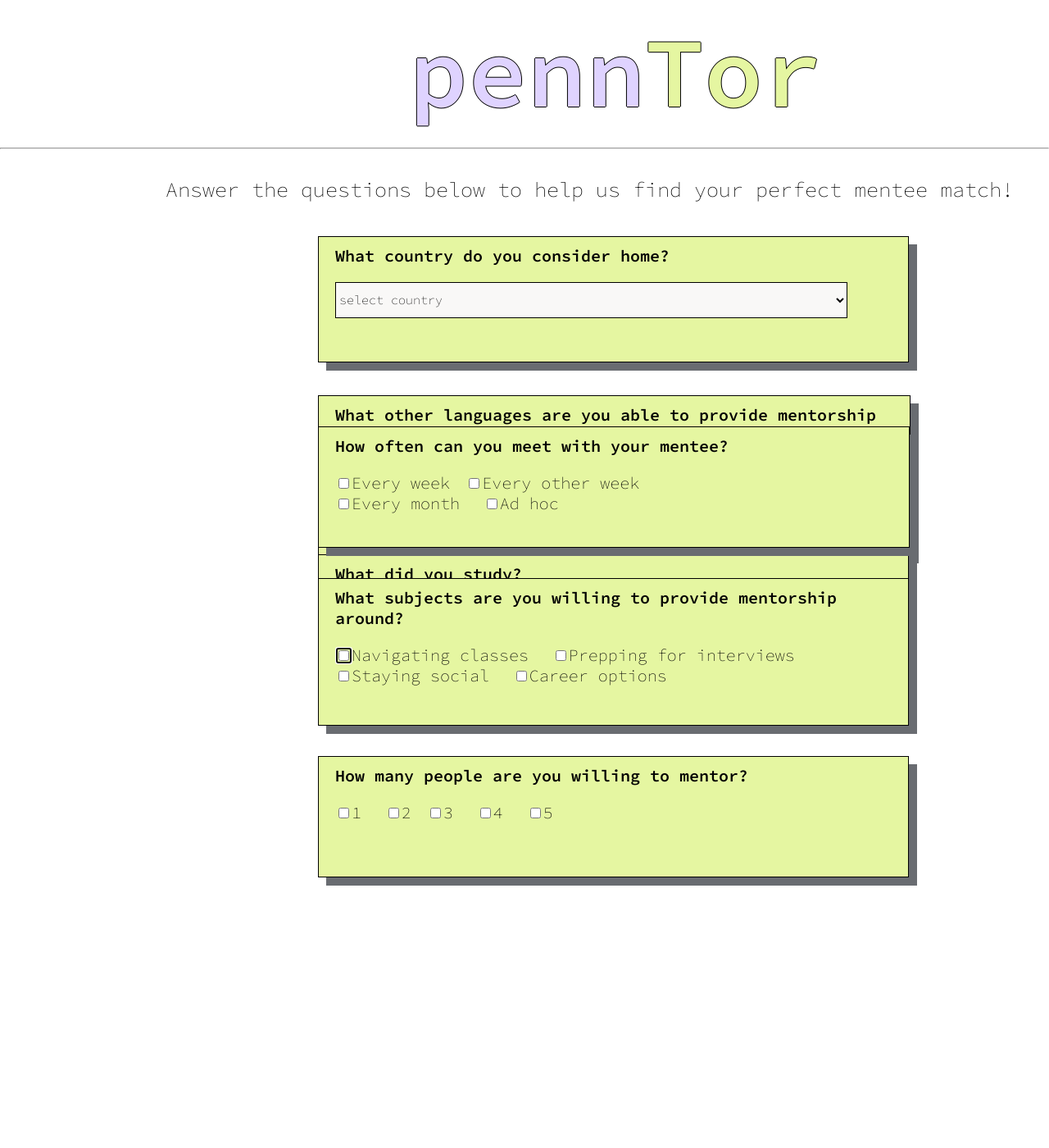
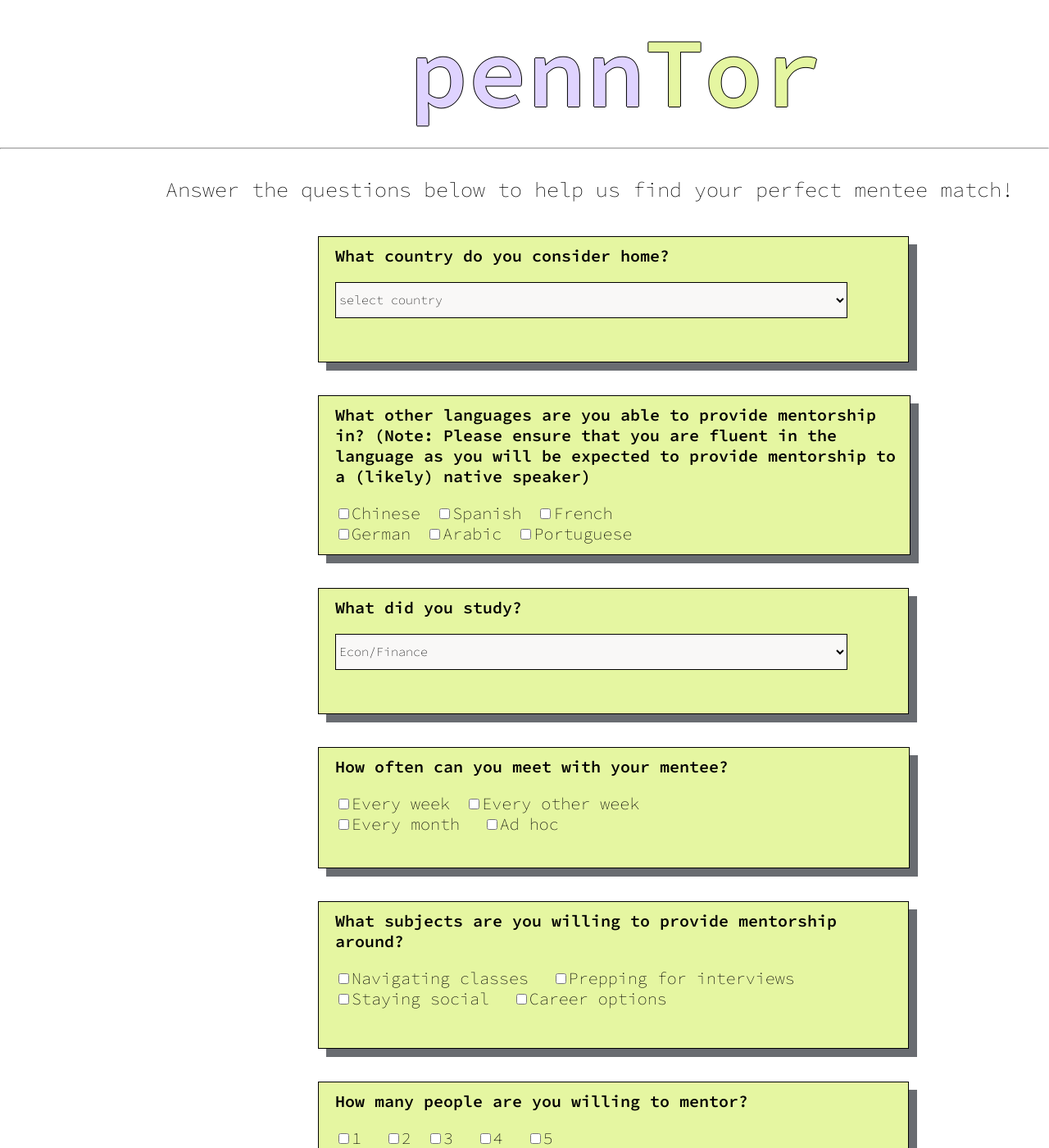
Before and after one commit to joycewang3/pennTor, a React (Create React App) app in the folder client/: page / in a window 1280 px wide. Shown: the top 1400 px of the page at 82% size. Built offline with nearby package versions, Linux system fonts and the light colour scheme; a web font is replaced by a local one.

Commit message:
Change some inputs

```diff
--- a/client/src/Mentor.css
+++ b/client/src/Mentor.css
@@ -87,7 +87,7 @@
   width: 721px;
   height: 154px;
   left: 388px;
-  top: 676px;
+  top: 717px;
 
   background: #e5f6a1;
   border: 1px solid #000000;
@@ -103,7 +103,7 @@
   width: 722px;
   height: 148px;
   left: 388px;
-  top: 520px;
+  top: 911px;
 
   background: #e5f6a1;
   border: 1px solid #000000;
@@ -119,7 +119,7 @@
   width: 721px;
   height: 180px;
   left: 388px;
-  top: 705px;
+  top: 1099px;
 
   background: #e5f6a1;
   border: 1px solid #000000;
@@ -135,7 +135,7 @@
   width: 721px;
   height: 148px;
   left: 388px;
-  top: 922px;
+  top: 1319px;
 
   background: #e5f6a1;
   border: 1px solid #000000;
@@ -151,7 +151,7 @@
   width: 721px;
   height: 210px;
   left: 388px;
-  top: 1488px;
+  top: 1507px;
 
   background: #e5f6a1;
   border: 1px solid #000000;
@@ -167,7 +167,7 @@
   width: 721px;
   height: 154px;
   left: 388px;
-  top: 1735px;
+  top: 1757px;
 
   background: #e5f6a1;
   border: 1px solid #000000;
@@ -183,7 +183,7 @@
   width: 155px;
   height: 33px;
   left: 682px;
-  top: 1926px;
+  top: 2000px;
 
   background: #dfd3ff;
   border: 2px solid #000000;
--- a/client/src/Mentor.js
+++ b/client/src/Mentor.js
@@ -291,7 +291,6 @@ const Mentor = () => {
             id="checkbox"
             name="language"
             value=""
-            required
           />
           <label className="checkbox" for="Chinese">
             Chinese
@@ -302,7 +301,7 @@ const Mentor = () => {
             id="checkbox"
             name="language"
             value=""
-            required
+
           />
           <label className="checkbox" for="Spanish">
             Spanish
@@ -313,7 +312,7 @@ const Mentor = () => {
             id="checkbox"
             name="language"
             value=""
-            required
+
           />
           <label className="checkbox" for="French">
             French
@@ -324,7 +323,7 @@ const Mentor = () => {
             id="checkbox"
             name="language"
             value=""
-            required
+
           />
           <label className="checkbox" for="German">
             German
@@ -335,7 +334,7 @@ const Mentor = () => {
             id="checkbox"
             name="language"
             value=""
-            required
+
           />
           <label className="checkbox" for="Arabic">
             Arabic
@@ -346,7 +345,7 @@ const Mentor = () => {
             id="checkbox"
             name="language"
             value=""
-            required
+
           />
           <label className="checkbox" for="Portuguese">
             Portuguese
@@ -380,7 +379,7 @@ const Mentor = () => {
             id="frequency"
             name="frequency1"
             value=""
-            required
+
           />
           <label className="checkbox" for="frequency1">
             Every week
@@ -409,22 +408,22 @@ const Mentor = () => {
           </label>
           <br></br>
           <br></br>
-          <input type="checkbox" id="frequency" name="frequency1" value="" required autoFocus/>
+          <input type="checkbox" id="frequency" name="frequency1" value=""/>
           <label className="checkbox" for="frequency1">
             Navigating classes
           </label>{" "}
           &nbsp;&nbsp;
-          <input type="checkbox" id="frequency" name="frequency2" value="" required/>
+          <input type="checkbox" id="frequency" name="frequency2" value=""/>
           <label className="checkbox" for="frequency2">
             Prepping for interviews
           </label>
           <br></br>
-          <input type="checkbox" id="frequency" name="frequency3" value="" required/>
+          <input type="checkbox" id="frequency" name="frequency3" value=""/>
           <label className="checkbox" for="frequency3">
             Staying social
           </label>{" "}
           &nbsp;&nbsp;
-          <input type="checkbox" id="frequency" name="frequency4" value="" required/>
+          <input type="checkbox" id="frequency" name="frequency4" value=""/>
           <label className="checkbox" for="frequency4">
             Career options
           </label>
```
